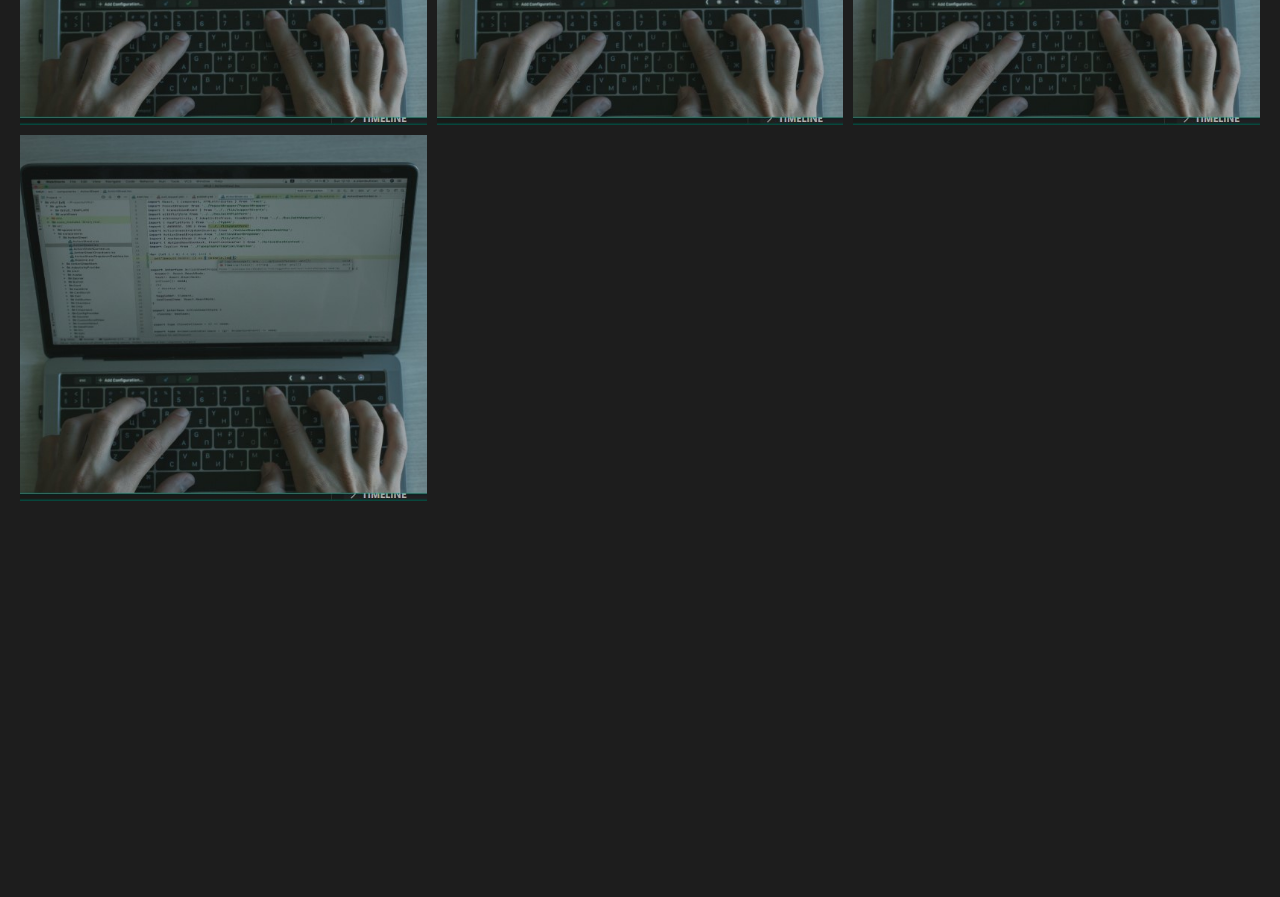
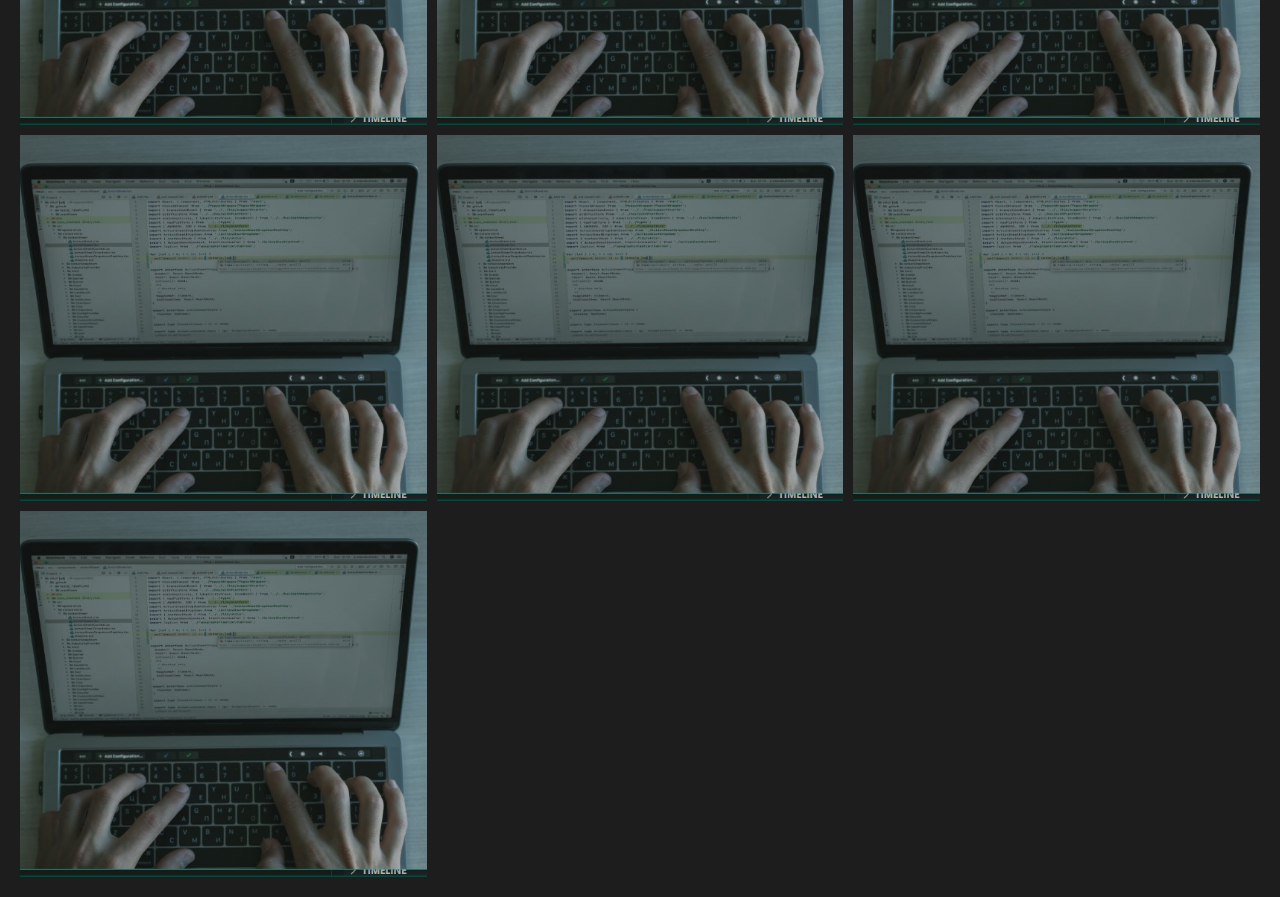
Before and after one commit to ziedatuog/my-updated-portfolio, a React (Create React App) app: page /portfolio in a window 1280 px wide. Shown: the part 480-1377 px from the top of the page. Before the commit the page ends 1001 px from the top, so only its background shows below. Built offline with nearby package versions, Linux system fonts and the light colour scheme.

Commit message:
Update index.jsx with new changes

```diff
--- a/src/containers/portfolio/index.jsx
+++ b/src/containers/portfolio/index.jsx
@@ -38,12 +38,25 @@ const portfolioData = [
 
     link: "",
   },
-  // {
-  //   id: 3,
-  //   name: "Shopping cart design",
-  //   image: ImageFive,
-  //   link: "",
-  // },
+  {
+    id: 3,
+    name: "Human-voice-detection",
+    image: ImageFive,
+    link: "",
+  },
+  {
+    id: 3,
+    name: "Face-recognition",
+    image: ImageFive,
+    link: "",
+  },
+
+  {
+    id: 3,
+    name: "Potato-disease-Classification",
+    image: ImageFive,
+    link: "",
+  },
 ];
 
 const filterData = [
```
